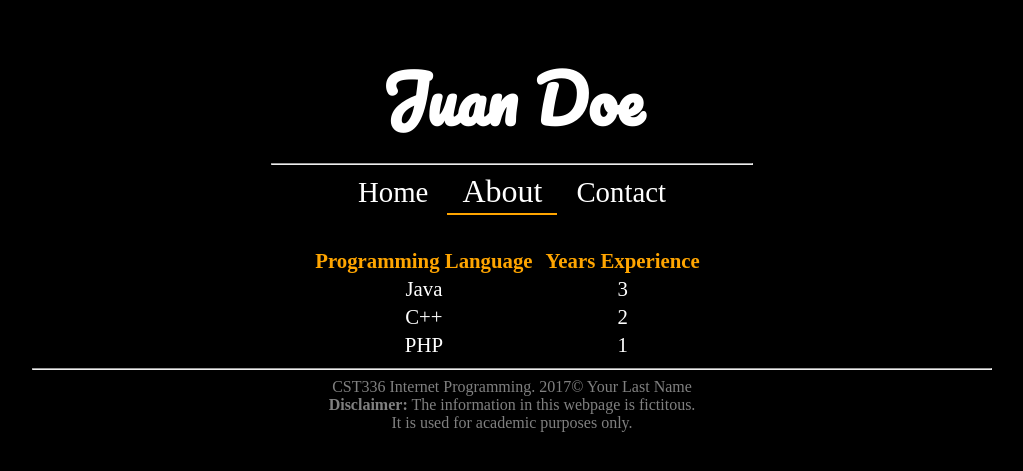
After one commit to miglara/cst336_projects, a PHP site: page /projects/portfolio/about.html in a window 1280 px wide. The commit adds this page. Shown: the top 471 px of the page, without its empty margins (128-1151 px from the left). Run offline with PHP 8.4, Linux system fonts and the light colour scheme.

Commit message:
Added about and contact pages to portfolio.

```diff
--- /dev/null
+++ b/projects/portfolio/about.html
@@ -0,0 +1,48 @@
+<!DOCTYPE html>
+<html>
+    <head>
+        <title>My Personal Site</title>
+        <link  href="css/styles.css" rel="stylesheet" type="text/css" />
+        <link href="https://fonts.googleapis.com/css?family=Pacifico" rel="stylesheet">
+    </head>
+    <body>
+        <header>
+            <h1> Juan Doe </h1>
+        </header>
+        <nav>
+            <hr width="50%">
+            <a href="index.html">Home</a>
+            <a href="about.html" id="current">About</a>
+            <a href="contact.html">Contact</a>
+        </nav>
+        <br /><br />
+        <div id="content">
+
+            <table>
+                <tr>
+                    <td><strong>Programming Language</strong></td>
+                    <td><strong>Years Experience</strong></td>
+                </tr>
+                <tr>
+                    <td>Java</td>
+                    <td>3</td>
+                </tr>
+                <tr>
+                    <td>C++</td>
+                    <td>2</td>
+                </tr>
+                <tr>
+                    <td>PHP</td>
+                    <td>1</td>
+                </tr>
+            </table>
+
+        </div>
+        <footer>
+            <hr>
+             CST336 Internet Programming. 2017&copy; Your Last Name <br />
+             <strong>Disclaimer:</strong> The information in this webpage is fictitous. <br />
+             It is used for academic purposes only.
+        </footer>
+    </body>
+</html>
--- a/projects/portfolio/css/styles.css
+++ b/projects/portfolio/css/styles.css
@@ -50,3 +50,16 @@
         width:200px;
         font-size: 1.3em;
     }
+
+    table {
+        margin: 0px auto;
+    }
+
+    td {
+        padding-right: 10px;
+        font-size: 1.3em;
+    }
+
+    td strong {
+        color: orange;
+    }
```
Also changed, not shown: projects/portfolio/contact.html (added, +31 -0 lines).
